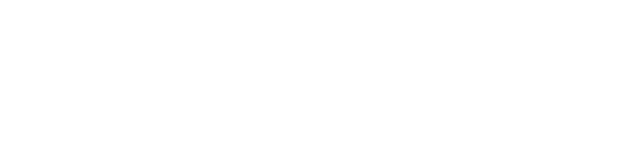
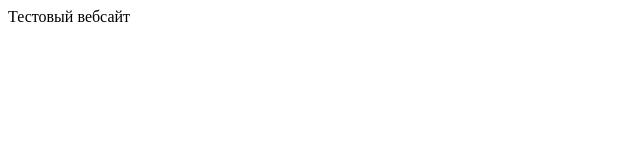
Before and after one commit to Afelua/TestTest, a plain HTML site: page index.html in a window 1280 px wide. Shown: the whole page, without its empty margins (0-640 px from the left). Drawn offline with Linux system fonts and the light colour scheme.

Commit message:
Add some info

```diff
--- a/index.html
+++ b/index.html
@@ -5,6 +5,6 @@
   <title>Document</title>
 </head>
 <body>
-
+Тестовый вебсайт
 </body>
 </html>
```
